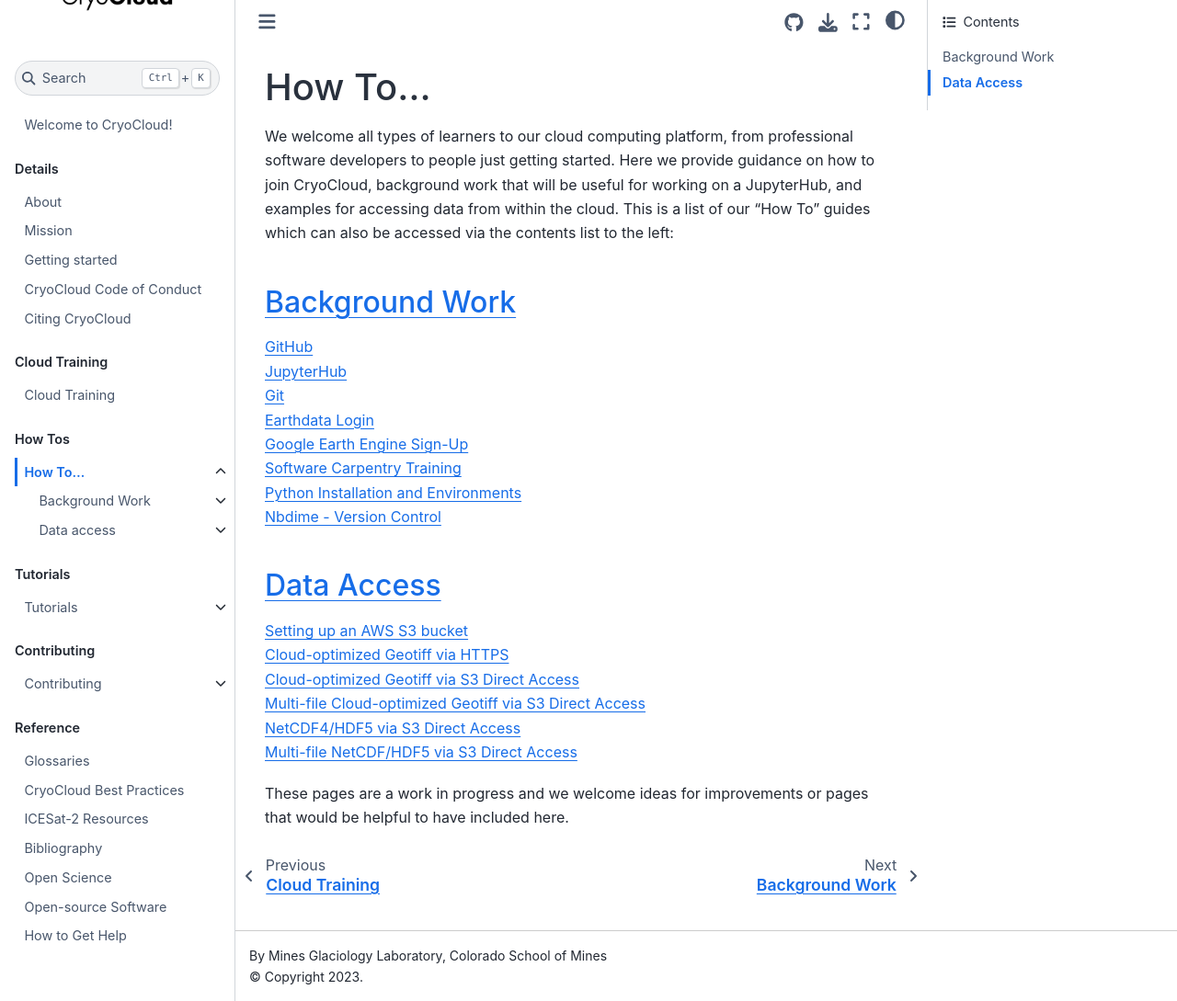
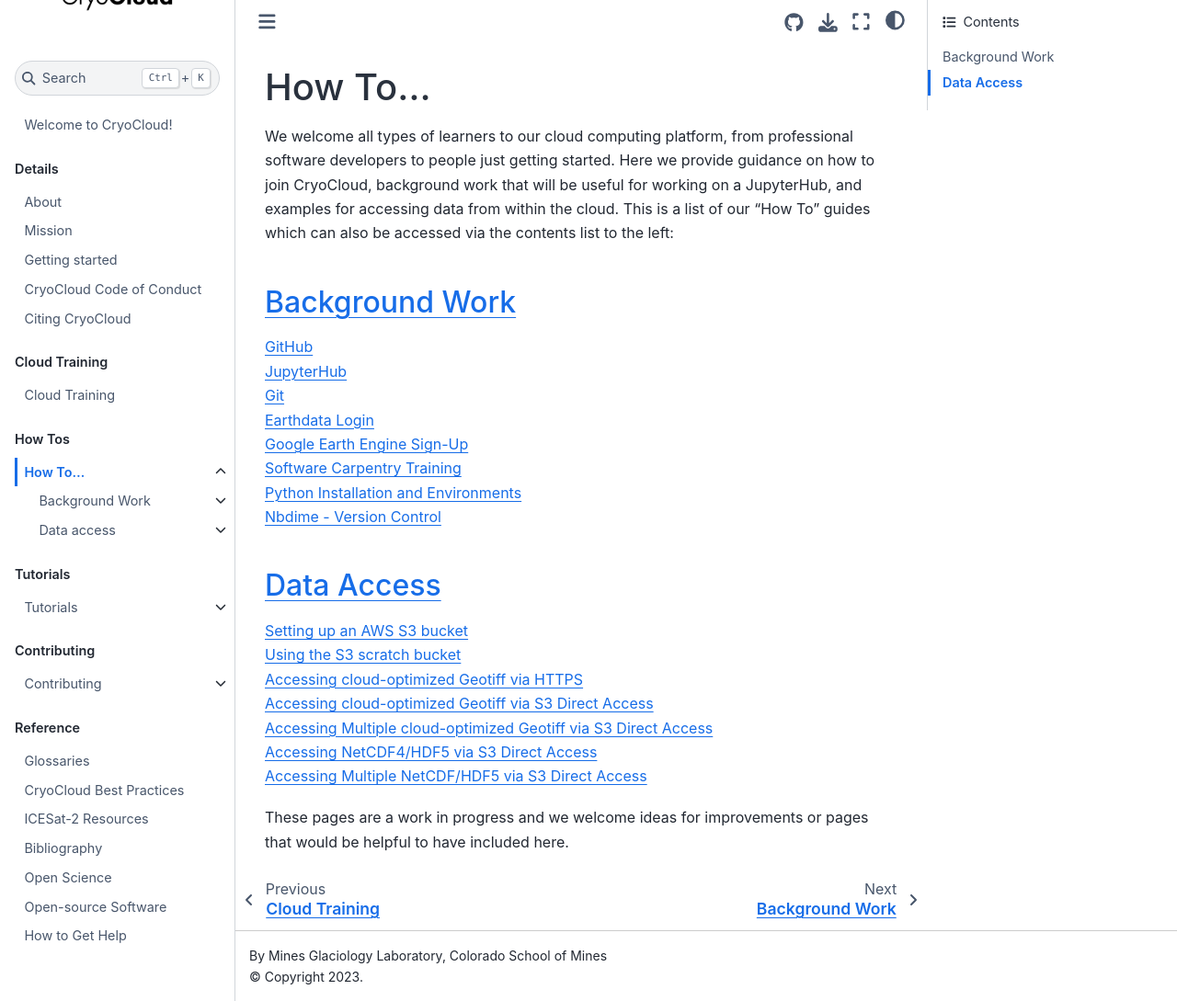
Before and after one commit to CryoInTheCloud/CryoCloudWebsite, a Jupyter Book: the page built from book/how_tos/index.md, in a window 1280 px wide and 1089 px high. Shown: the whole window at 92% size. Built offline with Jupyter Book 1.0.4 settings and Sphinx 7.4.7 and the Sphinx Book theme 1.1.4, drawn with Linux system fonts in a browser that asks for light colours; pages that are not in the unit, such as notebooks, are missing from menus.

Commit message:
Update how_to index for scratch

```diff
--- a/book/how_tos/index.md
+++ b/book/how_tos/index.md
@@ -16,11 +16,12 @@
 
 ### [Data Access](./data_access/index.md)
 [Setting up an AWS S3 bucket](./data_access/Instructions_for_configuring_AWS_S3_bucket.ipynb) \
-[Cloud-optimized Geotiff via HTTPS](../external/Earthdata_Cloud__Single_File__HTTPS_Access_COG_Example.ipynb) \
-[Cloud-optimized Geotiff via S3 Direct Access](../external/Earthdata_Cloud__Single_File_Direct_S3_Access_COG_Example.ipynb) \
-[Multi-file Cloud-optimized Geotiff via S3 Direct Access](../external/Multi-File_Direct_S3_Access_COG_Example.ipynb) \
-[NetCDF4/HDF5 via S3 Direct Access](../external/Earthdata_Cloud__Single_File__Direct_S3_Access_NetCDF4_Example.ipynb) \
-[Multi-file NetCDF/HDF5 via S3 Direct Access](../external/Multi-File_Direct_S3_Access_NetCDF_Example.ipynb)
+[Using the S3 scratch bucket](./data_access/CryoCloudScratchBucket.ipynb) \
+[Accessing cloud-optimized Geotiff via HTTPS](../external/Earthdata_Cloud__Single_File__HTTPS_Access_COG_Example.ipynb) \
+[Accessing cloud-optimized Geotiff via S3 Direct Access](../external/Earthdata_Cloud__Single_File_Direct_S3_Access_COG_Example.ipynb) \
+[Accessing Multiple cloud-optimized Geotiff via S3 Direct Access](../external/Multi-File_Direct_S3_Access_COG_Example.ipynb) \
+[Accessing NetCDF4/HDF5 via S3 Direct Access](../external/Earthdata_Cloud__Single_File__Direct_S3_Access_NetCDF4_Example.ipynb) \
+[Accessing Multiple NetCDF/HDF5 via S3 Direct Access](../external/Multi-File_Direct_S3_Access_NetCDF_Example.ipynb)
 
 These pages are a work in progress and we welcome ideas for improvements or pages that would be helpful to
 have included here.
```
